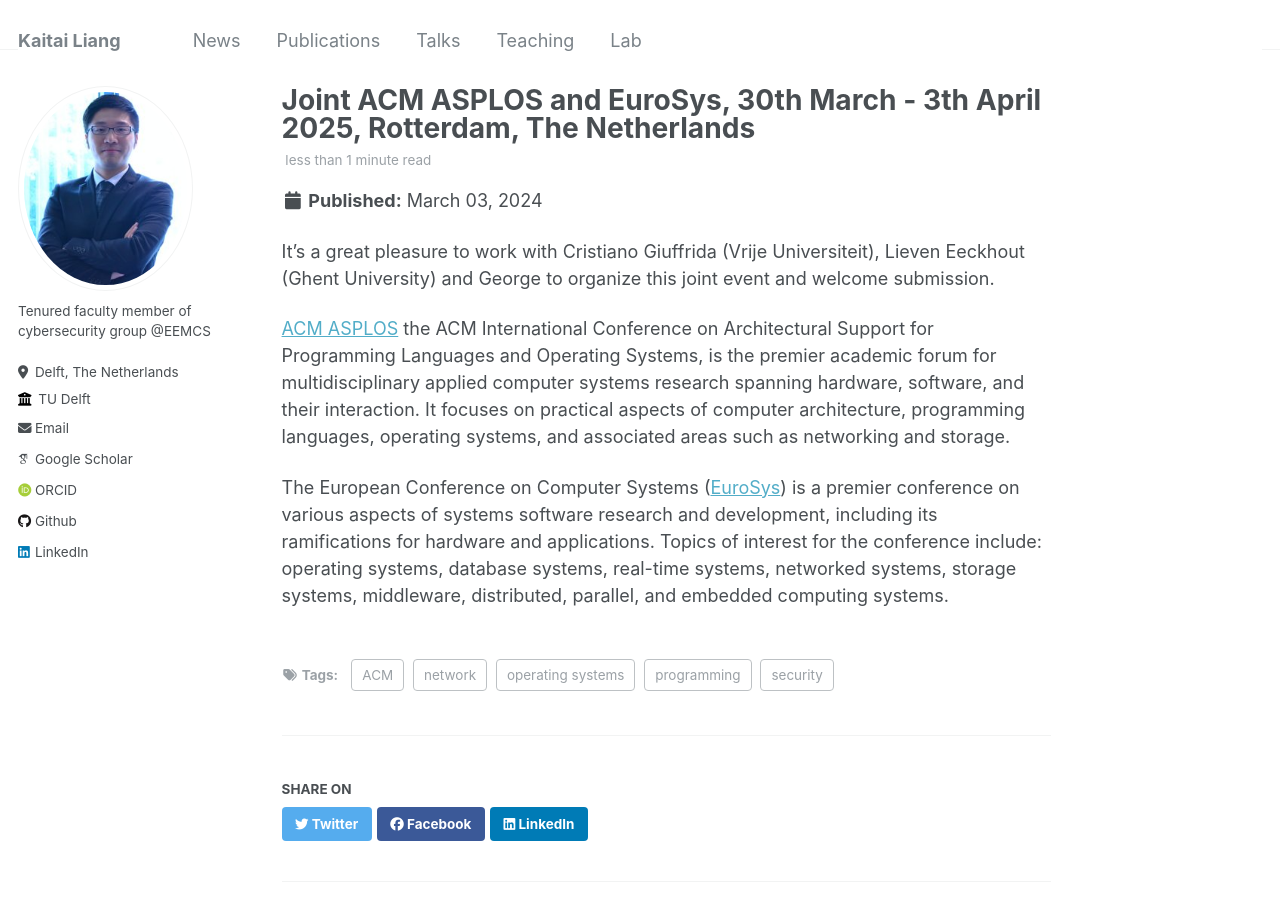
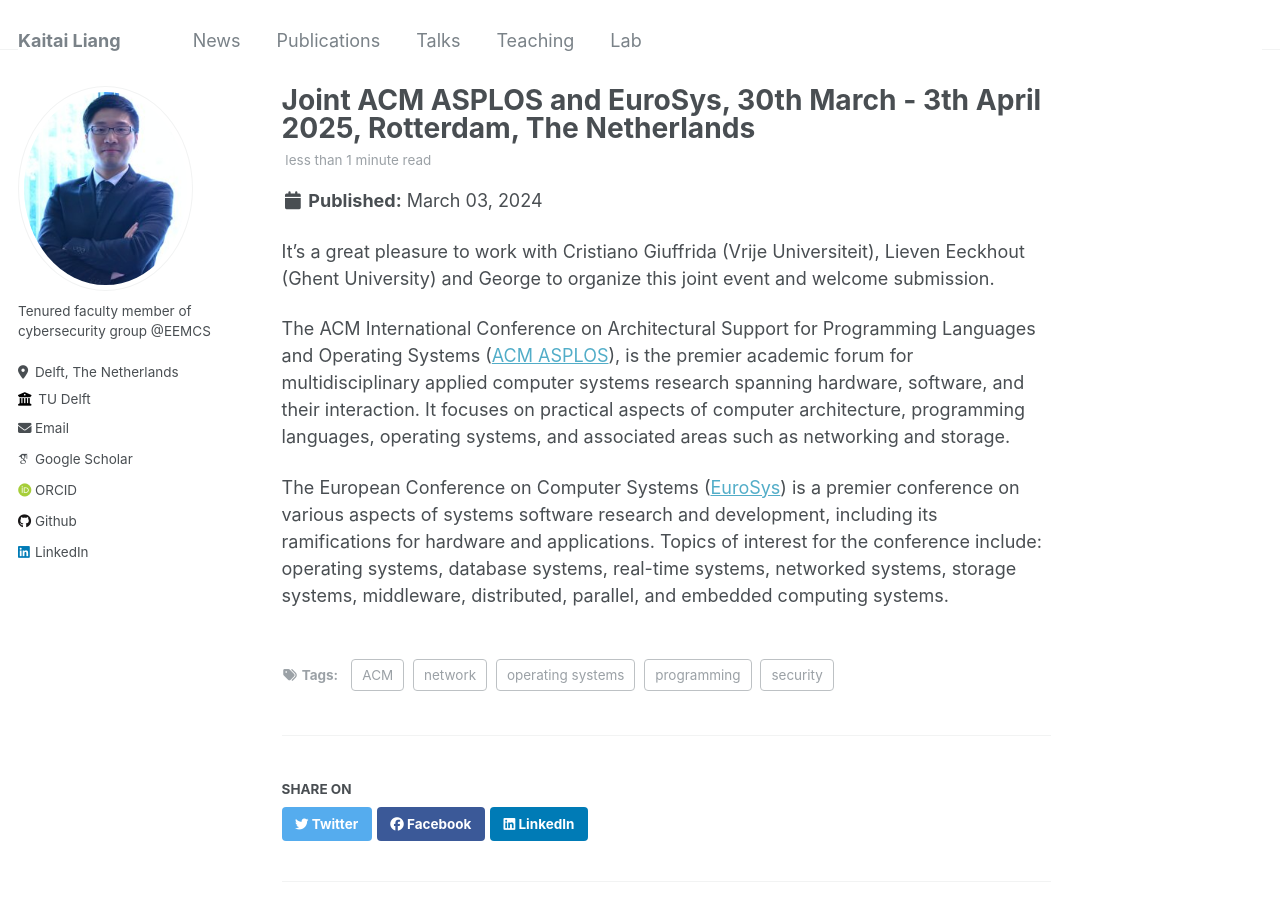
Before and after one commit to kaitailiang/kaitailiang.github.io, a Jekyll site: the page built from _posts/2024-03-03-blog-post-2.md, in a window 1280 px wide and 900 px high. Built offline with Jekyll 4.4.1, drawn with Linux system fonts in a browser that asks for light colours; some web fonts are replaced.

```diff
--- a/_posts/2024-03-03-blog-post-2.md
+++ b/_posts/2024-03-03-blog-post-2.md
@@ -12,6 +12,6 @@ tags:
 
 It's a great pleasure to work with Cristiano Giuffrida (Vrije Universiteit), Lieven Eeckhout (Ghent University) and George to organize this joint event and welcome submission.
 
-[ACM ASPLOS](https://www.asplos-conference.org/asplos-2025-call-for-papers/) the ACM International Conference on Architectural Support for Programming Languages and Operating Systems, is the premier academic forum for multidisciplinary applied computer systems research spanning hardware, software, and their interaction. It focuses on practical aspects of computer architecture, programming languages, operating systems, and associated areas such as networking and storage.
+The ACM International Conference on Architectural Support for Programming Languages and Operating Systems ([ACM ASPLOS](https://www.asplos-conference.org/asplos-2025-call-for-papers/)), is the premier academic forum for multidisciplinary applied computer systems research spanning hardware, software, and their interaction. It focuses on practical aspects of computer architecture, programming languages, operating systems, and associated areas such as networking and storage.
 
 The European Conference on Computer Systems ([EuroSys](https://2025.eurosys.org/cfp.html)) is a premier conference on various aspects of systems software research and development, including its ramifications for hardware and applications. Topics of interest for the conference include: operating systems, database systems, real-time systems, networked systems, storage systems, middleware, distributed, parallel, and embedded computing systems.
```
